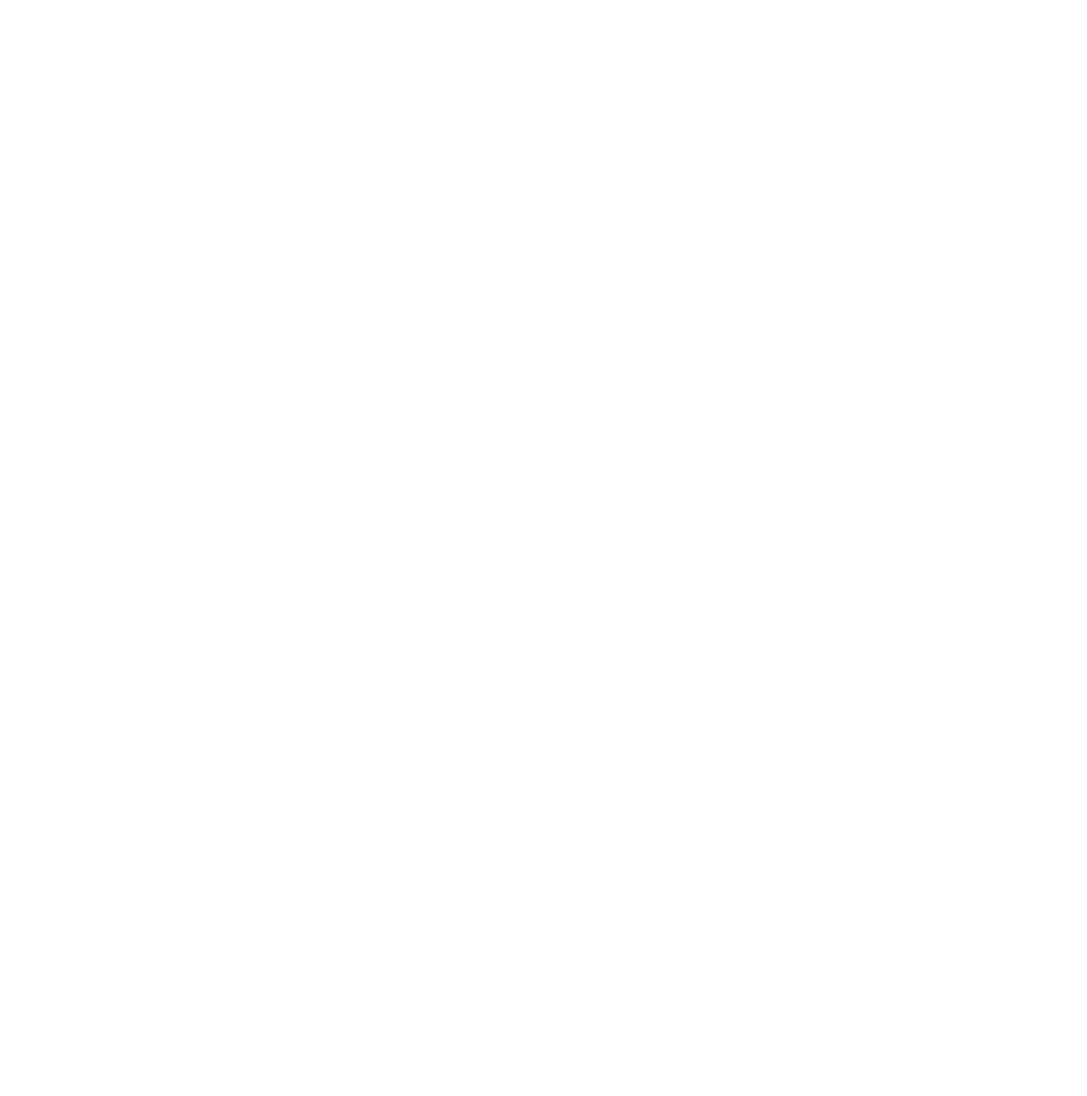
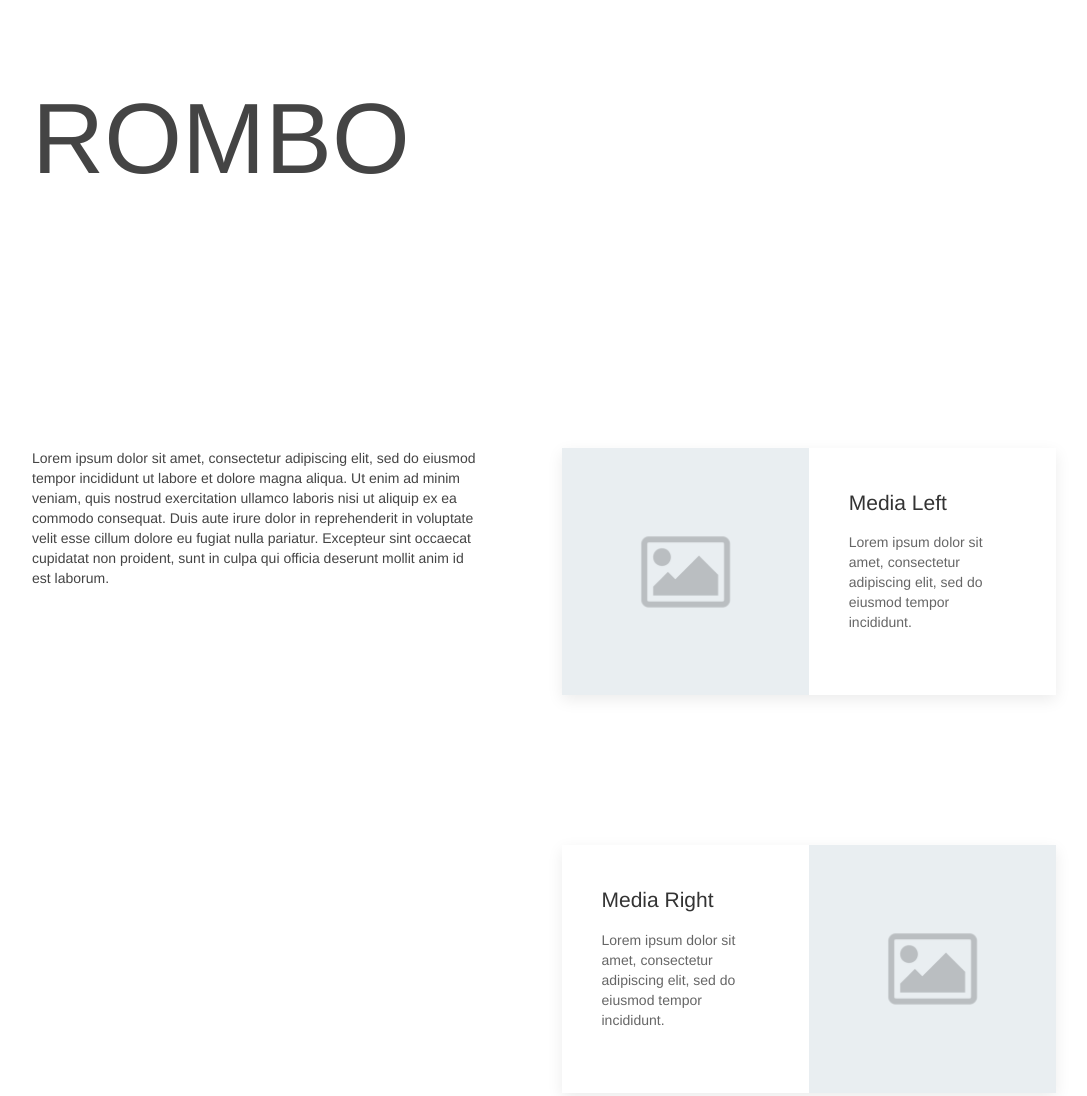
Before and after one commit to vvanslee/rombo, a plain HTML site: page index.html in a window 1280 px wide. Shown: the top 1096 px of the page, without its empty margins (96-1183 px from the left). Before the commit the page ends 800 px from the top, so only its background shows below. Drawn offline with nearby package versions, Linux system fonts and the light colour scheme.

Commit message:
updated index

```diff
--- a/assets/css/style.css
+++ b/assets/css/style.css
@@ -1,3 +1,25 @@
+.header {
+  width: 100%;
+  height: 40%;
+  background-color: #ffffff;
+  padding-top: 10%;
+  padding-left: 10%;
+  font-size: 100px;
+}
+
+.home-text {
+  position: fixed;
+  width: 35%;
+}
+
+.uk-card{
+  margin-bottom: 150px;
+}
+
+footer {
+  height: 275px;
+}
+
 .main-container {
 	width: 80%;
 	margin-top: 10%;
@@ -5,9 +27,9 @@
 }
 
 .projContainer {
-    position: -webkit-sticky;  // required for Safari
+    position: -webkit-sticky;
     position: sticky;
-    top: 0; // required as well.
+    top: 0;
 }
 
 #projImg {
@@ -90,3 +112,25 @@ img.membImg {
 .membHolder:hover .memButton {
   opacity: 1;
 }
+
+::-webkit-scrollbar {
+    width: 8px;
+}
+
+/* Track */
+::-webkit-scrollbar-track {
+    -webkit-box-shadow: inset 0 0 6px rgba(0,0,0,0.3);
+    -webkit-border-radius: 10px;
+    border-radius: 10px;
+}
+
+/* Handle */
+::-webkit-scrollbar-thumb {
+    -webkit-border-radius: 10px;
+    border-radius: 10px;
+    background: rgba(211, 211, 211, 0.8);
+    -webkit-box-shadow: inset 0 0 6px rgb(204, 204, 204);
+}
+::-webkit-scrollbar-thumb:window-inactive {
+	background: rgba(226, 226, 226, 0.4);
+}
--- a/index.html
+++ b/index.html
@@ -0,0 +1,92 @@
+<!DOCTYPE html>
+<html lang="en">
+<head>
+
+    <!-- UIkit CSS -->
+    <link rel="stylesheet" href="https://cdnjs.cloudflare.com/ajax/libs/uikit/3.0.0-beta.30/css/uikit.min.css" />
+
+	<link rel="stylesheet" href="assets/css/uikit.css">
+	<script src="assets/javascript/uikit.js"></script>
+	<link rel="stylesheet" href="assets/css/style.css">
+
+    <!-- jQuery is required -->
+    <script src="https://cdnjs.cloudflare.com/ajax/libs/jquery/3.2.1/jquery.min.js"></script>
+    <!-- UIkit JS -->
+    <script src="https://cdnjs.cloudflare.com/ajax/libs/uikit/3.0.0-beta.30/js/uikit.min.js"></script>
+	<script src="https://cdnjs.cloudflare.com/ajax/libs/uikit/3.0.0-beta.30/js/uikit-icons.min.js"></script>
+
+    <meta charset="UTF-8">
+    <meta name="viewport" content="width=device-width, initial-scale=1.0">
+    <meta http-equiv="X-UA-Compatible" content="ie=edge">
+    <title>Rombo</title>
+</head>
+
+<body>
+    <div class="uk-grid">
+        <div class="uk-width-1-1">
+            <div class="header" uk-sticky uk-position-center>
+                ROMBO
+            </div>
+        </div>
+    </div>
+
+    <div class="main-container">
+
+        <div class="uk-grid">
+            <div class="uk-width-1-2">
+                <div class="home-text">
+                    Lorem ipsum dolor sit amet, consectetur adipiscing elit, sed do eiusmod tempor incididunt ut labore et dolore magna aliqua. Ut enim ad minim veniam, quis nostrud exercitation ullamco laboris nisi ut aliquip ex ea commodo consequat. Duis aute irure dolor in reprehenderit in voluptate velit esse cillum dolore eu fugiat nulla pariatur. Excepteur sint occaecat cupidatat non proident, sunt in culpa qui officia deserunt mollit anim id est laborum.
+                </div>
+            </div>
+
+            <div class="uk-width-1-2">
+
+                <div class="uk-card uk-card-default uk-grid-collapse uk-child-width-1-2@s uk-margin" uk-grid>
+                    <div class="uk-card-media-left uk-cover-container">
+                        <img src="assets/images/placeholder.png" alt="" uk-cover>
+                        <canvas width="600" height="600"></canvas>
+                    </div>
+                    <div>
+                        <div class="uk-card-body">
+                            <h3 class="uk-card-title">Media Left</h3>
+                            <p>Lorem ipsum dolor sit amet, consectetur adipiscing elit, sed do eiusmod tempor incididunt.</p>
+                        </div>
+                    </div>
+                </div>
+
+                <div class="uk-card uk-card-default uk-grid-collapse uk-child-width-1-2@s uk-margin" uk-grid>
+                    <div class="uk-flex-last@s uk-card-media-right uk-cover-container">
+                        <img src="assets/images/placeholder.png" alt="" uk-cover>
+                        <canvas width="600" height="600"></canvas>
+                    </div>
+                    <div>
+                        <div class="uk-card-body">
+                            <h3 class="uk-card-title">Media Right</h3>
+                            <p>Lorem ipsum dolor sit amet, consectetur adipiscing elit, sed do eiusmod tempor incididunt.</p>
+                        </div>
+                    </div>
+                </div>
+
+                <div class="uk-card uk-card-default uk-grid-collapse uk-child-width-1-2@s uk-margin" uk-grid>
+                        <div class="uk-card-media-left uk-cover-container">
+                            <img src="assets/images/placeholder.png" alt="" uk-cover>
+                            <canvas width="600" height="600"></canvas>
+                        </div>
+                        <div>
+                            <div class="uk-card-body">
+                                <h3 class="uk-card-title">Media Left</h3>
+                                <p>Lorem ipsum dolor sit amet, consectetur adipiscing elit, sed do eiusmod tempor incididunt.</p>
+                            </div>
+                        </div>
+                </div>
+
+
+            </div>
+        </div>
+
+        <footer></footer>
+
+    </div>
+
+</body>
+</html>
```
Also changed, not shown: project.html (+9 -1 lines).
